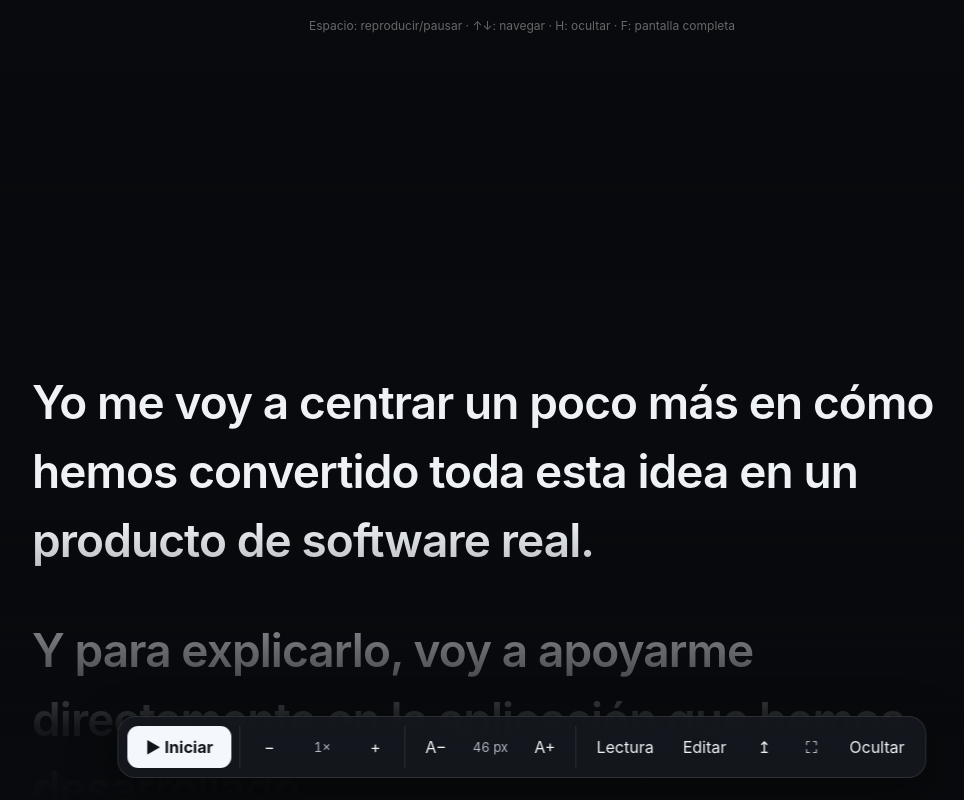
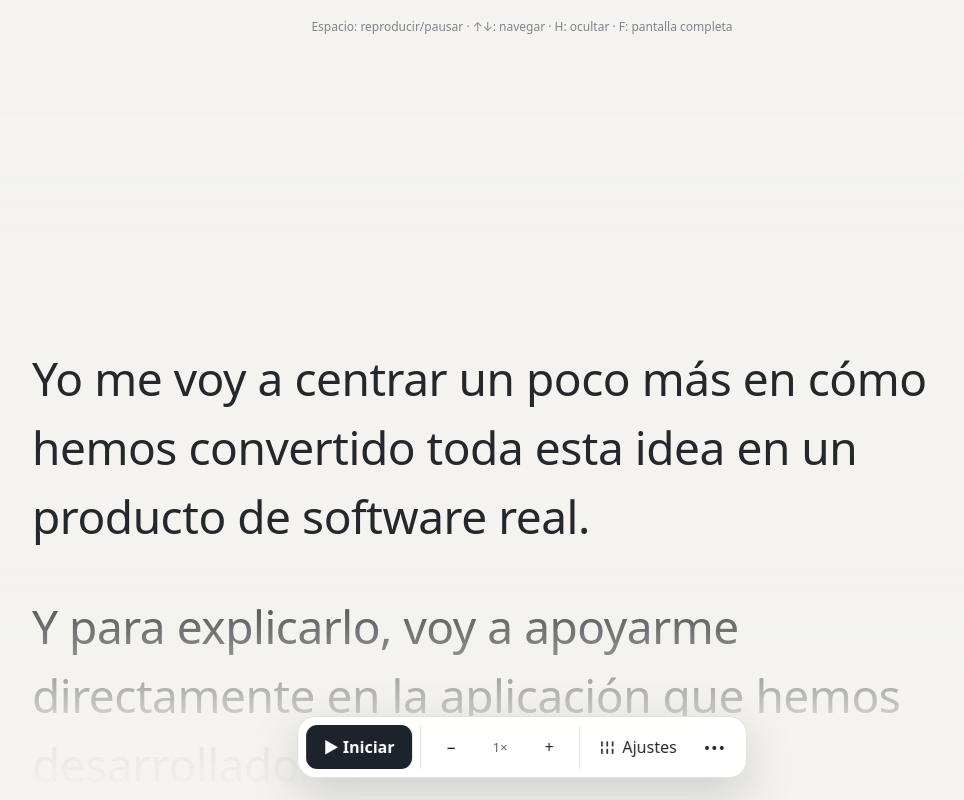
Before and after one commit to jlfernandezfernandez/teleprompter, a Svelte app: page / in a window 1280 px wide. Shown: the whole page, without its empty margins (118-1082 px from the left). Built offline with nearby package versions, Linux system fonts and the light colour scheme.

Commit message:
Redesign toolbar and add themes

```diff
--- a/src/App.svelte
+++ b/src/App.svelte
@@ -7,8 +7,10 @@
     speed: 'teleprompter-speed',
     font: 'teleprompter-font',
     width: 'teleprompter-width',
-    lineHeight: 'teleprompter-line-height'
+    lineHeight: 'teleprompter-line-height',
+    theme: 'teleprompter-theme'
   };
+  type Theme = 'system' | 'light' | 'dark';
   let reader: HTMLDivElement;
   let text = DEFAULT_SCRIPT;
   let draft = DEFAULT_SCRIPT;
@@ -18,7 +20,9 @@
   let lineHeight = 1.5;
   let playing = false;
   let controlsHidden = false;
-  let readingSettingsOpen = false;
+  let settingsOpen = false;
+  let moreOpen = false;
+  let theme: Theme = 'system';
   let editing = false;
 
   const paragraphs = () => text.split(/\n\s*\n/).filter(Boolean);
@@ -34,6 +38,8 @@
     fontSize = Number(localStorage.getItem(KEYS.font)) || 46;
     readerWidth = Number(localStorage.getItem(KEYS.width)) || 980;
     lineHeight = Number(localStorage.getItem(KEYS.lineHeight)) || 1.5;
+    theme = (localStorage.getItem(KEYS.theme) as Theme | null) || 'system';
+    document.documentElement.dataset.theme = theme;
 
     let frame = 0;
     let previous = 0;
@@ -53,8 +59,9 @@
     frame = requestAnimationFrame(tick);
 
     const onKey = (event: KeyboardEvent) => {
+      if (event.key === 'Escape') { editing = false; settingsOpen = false; moreOpen = false; return; }
       if (editing) return;
-      if (event.code === 'Space') { event.preventDefault(); playing = !playing; }
+      if (event.code === 'Space') { event.preventDefault(); playing = !playing; closePopovers(); }
       else if (event.key.toLowerCase() === 'h') controlsHidden = !controlsHidden;
       else if (event.key.toLowerCase() === 'f') toggleFullscreen();
       else if (event.key === 'ArrowDown') { event.preventDefault(); move(innerHeight * .18); }
@@ -81,8 +88,27 @@
     localStorage.setItem(KEYS.lineHeight, String(value));
   }
   function resetReadingSettings() {
+    fontSize = 46;
+    localStorage.setItem(KEYS.font, String(fontSize));
     changeReaderWidth(980);
     changeLineHeight(1.5);
+  }
+  function changeTheme(value: Theme) {
+    theme = value;
+    document.documentElement.dataset.theme = value;
+    localStorage.setItem(KEYS.theme, value);
+  }
+  function closePopovers() {
+    settingsOpen = false;
+    moreOpen = false;
+  }
+  function toggleSettings() {
+    settingsOpen = !settingsOpen;
+    moreOpen = false;
+  }
+  function toggleMore() {
+    moreOpen = !moreOpen;
+    settingsOpen = false;
   }
   function move(amount: number) {
     playing = false;
@@ -94,6 +120,7 @@
   }
   function openEditor() {
     playing = false;
+    closePopovers();
     draft = text;
     editing = true;
   }
@@ -125,9 +152,17 @@
   <div class="shade bottom" aria-hidden="true"></div>
   <div class="hint">Espacio: reproducir/pausar · ↑↓: navegar · H: ocultar · F: pantalla completa</div>
 
-  {#if readingSettingsOpen}
-    <section class="reading-settings" aria-label="Ajustes de lectura">
-      <header><strong>Lectura</strong><button class="close-settings" aria-label="Cerrar ajustes" onclick={() => readingSettingsOpen = false}>✕</button></header>
+  {#if settingsOpen || moreOpen}
+    <button class="popover-dismiss" aria-label="Cerrar menú" onclick={closePopovers}></button>
+  {/if}
+
+  {#if settingsOpen}
+    <section id="reading-settings" class="popover settings" aria-label="Ajustes de lectura">
+      <header><strong>Ajustes de lectura</strong><button class="popover-close" aria-label="Cerrar ajustes" onclick={closePopovers}>✕</button></header>
+      <label>
+        <span><span>Tamaño del texto</span><output>{fontSize} px</output></span>
+        <input type="range" min="28" max="76" step="2" value={fontSize} oninput={(event) => { fontSize = Number(event.currentTarget.value); localStorage.setItem(KEYS.font, String(fontSize)); }} />
+      </label>
       <label>
         <span><span>Ancho del texto</span><output>{readerWidth} px</output></span>
         <input type="range" min="480" max="1280" step="20" value={readerWidth} oninput={(event) => changeReaderWidth(Number(event.currentTarget.value))} />
@@ -136,15 +171,31 @@
         <span><span>Espaciado de líneas</span><output>{lineHeight.toFixed(2)}×</output></span>
         <input type="range" min="1.25" max="1.9" step="0.05" value={lineHeight} oninput={(event) => changeLineHeight(Number(event.currentTarget.value))} />
       </label>
+      <fieldset>
+        <legend>Tema</legend>
+        <div class="segmented">
+          {#each [['system', 'Sistema'], ['light', 'Claro'], ['dark', 'Oscuro']] as option}
+            <button class:active={theme === option[0]} aria-pressed={theme === option[0]} onclick={() => changeTheme(option[0] as Theme)}>{option[1]}</button>
+          {/each}
+        </div>
+      </fieldset>
       <button class="reset-settings" onclick={resetReadingSettings}>Restablecer</button>
+    </section>
+  {/if}
+
+  {#if moreOpen}
+    <section id="more-actions" class="popover more-menu" aria-label="Más acciones">
+      <button onclick={openEditor}><span>Editar texto</span><span aria-hidden="true">E</span></button>
+      <button onclick={() => { reset(); closePopovers(); }}><span>Volver al inicio</span><span aria-hidden="true">↥</span></button>
+      <button onclick={() => { toggleFullscreen(); closePopovers(); }}><span>Pantalla completa</span><span aria-hidden="true">F</span></button>
+      <button onclick={() => { controlsHidden = true; closePopovers(); }}><span>Ocultar controles</span><span aria-hidden="true">H</span></button>
     </section>
   {/if}
 
   <nav class="toolbar" aria-label="Controles del teleprompter">
     <div class="group"><button class="btn primary" class:active={playing} onclick={() => playing = !playing}>{playing ? 'Ⅱ  Pausa' : '▶  Iniciar'}</button></div>
     <div class="group"><button class="btn" aria-label="Más lento" onclick={() => changeSpeed(-.25)}>−</button><span class="value">{speed}×</span><button class="btn" aria-label="Más rápido" onclick={() => changeSpeed(.25)}>+</button></div>
-    <div class="group"><button class="btn" aria-label="Texto más pequeño" onclick={() => changeFont(-2)}>A−</button><span class="value">{fontSize} px</span><button class="btn" aria-label="Texto más grande" onclick={() => changeFont(2)}>A+</button></div>
-    <div class="group"><button class="btn" class:active={readingSettingsOpen} aria-expanded={readingSettingsOpen} onclick={() => readingSettingsOpen = !readingSettingsOpen}>Lectura</button><button class="btn" onclick={openEditor}>Editar</button><button class="btn" aria-label="Volver al inicio" onclick={reset}>↥</button><button class="btn" aria-label="Pantalla completa" onclick={toggleFullscreen}>⛶</button><button class="btn" onclick={() => { controlsHidden = true; readingSettingsOpen = false; }}>Ocultar</button></div>
+    <div class="group actions"><button class="btn labelled" class:active={settingsOpen} aria-expanded={settingsOpen} aria-controls="reading-settings" onclick={toggleSettings}><span aria-hidden="true">☷</span> Ajustes</button><button class="btn more" class:active={moreOpen} aria-label="Más acciones" aria-expanded={moreOpen} aria-controls="more-actions" onclick={toggleMore}>•••</button></div>
   </nav>
   <button class="show-controls" aria-label="Mostrar controles" onclick={() => controlsHidden = false}>•••</button>
 
--- a/src/styles.css
+++ b/src/styles.css
@@ -1,51 +1,104 @@
-:root { color-scheme: dark; font-family: Inter, ui-sans-serif, system-ui, -apple-system, BlinkMacSystemFont, "Segoe UI", sans-serif; }
+:root {
+  color-scheme: dark;
+  font-family: ui-sans-serif, system-ui, -apple-system, BlinkMacSystemFont, "Segoe UI", Arial, sans-serif;
+  --bg: #080a0d; --bg-rgb: 8,10,13; --text: #eef1f5; --strong: #fff;
+  --muted: #aeb6c2; --faint: #707986; --surface: rgba(21,24,30,.94);
+  --surface-solid: #15181e; --border: rgba(255,255,255,.11); --hover: rgba(255,255,255,.09);
+  --accent: #8ec5ff; --accent-soft: rgba(142,197,255,.12); --primary: #f4f7fb; --primary-text: #11151a;
+  --modal: rgba(0,0,0,.72); --shadow: rgba(0,0,0,.48);
+}
+:root[data-theme="light"] {
+  color-scheme: light;
+  --bg: #f4f3ef; --bg-rgb: 244,243,239; --text: #24272b; --strong: #111317;
+  --muted: #59616b; --faint: #7d858e; --surface: rgba(255,255,255,.94);
+  --surface-solid: #fff; --border: rgba(20,24,28,.13); --hover: rgba(20,24,28,.07);
+  --accent: #1769aa; --accent-soft: rgba(23,105,170,.11); --primary: #1d232a; --primary-text: #fff;
+  --modal: rgba(30,32,35,.32); --shadow: rgba(45,48,52,.2);
+}
+@media (prefers-color-scheme: light) {
+  :root[data-theme="system"] {
+    color-scheme: light;
+    --bg: #f4f3ef; --bg-rgb: 244,243,239; --text: #24272b; --strong: #111317;
+    --muted: #59616b; --faint: #7d858e; --surface: rgba(255,255,255,.94);
+    --surface-solid: #fff; --border: rgba(20,24,28,.13); --hover: rgba(20,24,28,.07);
+    --accent: #1769aa; --accent-soft: rgba(23,105,170,.11); --primary: #1d232a; --primary-text: #fff;
+    --modal: rgba(30,32,35,.32); --shadow: rgba(45,48,52,.2);
+  }
+}
 * { box-sizing: border-box; }
 html, body, #app { height: 100%; margin: 0; overflow: hidden; }
-body { background: #080a0d; color: #eef1f5; }
-button, textarea { font: inherit; color: inherit; }
+body { background: var(--bg); color: var(--text); transition: background .2s, color .2s; }
+button, textarea, input { font: inherit; color: inherit; }
+button:focus-visible, textarea:focus-visible, input:focus-visible { outline: 3px solid var(--accent); outline-offset: 2px; }
 .reader { position: fixed; inset: 0; overflow-y: auto; scroll-behavior: smooth; scrollbar-width: none; overscroll-behavior: contain; }
 .reader::-webkit-scrollbar { display: none; }
-.script { width: calc(100vw - 40px); margin: 0 auto; padding: 46vh 0 52vh; font-weight: 560; letter-spacing: -.02em; }
+.script { width: calc(100vw - 40px); margin: 0 auto; padding: 43vh 0 48vh; font-family: ui-sans-serif, system-ui, -apple-system, "Segoe UI", Arial, sans-serif; font-weight: 530; letter-spacing: -.01em; }
 .script p { margin: 0 0 .9em; white-space: pre-line; }
-.script .cue { color: #8ec5ff; font-size: .68em; font-weight: 750; letter-spacing: .03em; text-transform: uppercase; }
-.script strong { color: #fff; font-weight: 780; }
-.shade { position: fixed; z-index: 3; left: 0; right: 0; height: 35vh; pointer-events: none; }
-.shade.top { top: 0; background: linear-gradient(#080a0d 8%, rgba(8,10,13,.92) 36%, transparent); }
-.shade.bottom { bottom: 0; background: linear-gradient(transparent, rgba(8,10,13,.94) 74%, #080a0d); }
-.toolbar { position: fixed; z-index: 10; left: 50%; bottom: 22px; transform: translateX(-50%); display: flex; align-items: center; gap: 8px; max-width: calc(100vw - 24px); padding: 9px; border: 1px solid rgba(255,255,255,.1); border-radius: 18px; background: rgba(21,24,30,.92); box-shadow: 0 16px 50px rgba(0,0,0,.42); backdrop-filter: blur(18px); transition: .2s; }
+.script .cue { color: var(--accent); font-size: .68em; font-weight: 720; letter-spacing: .025em; text-transform: uppercase; }
+.script strong { color: var(--strong); font-weight: 740; }
+.shade { position: fixed; z-index: 3; left: 0; right: 0; height: 30vh; pointer-events: none; }
+.shade.top { top: 0; background: linear-gradient(var(--bg) 8%, rgba(var(--bg-rgb),.92) 36%, transparent); }
+.shade.bottom { bottom: 0; background: linear-gradient(transparent, rgba(var(--bg-rgb),.94) 74%, var(--bg)); }
+.toolbar { position: fixed; z-index: 10; left: 50%; bottom: 22px; transform: translateX(-50%); display: flex; align-items: center; gap: 8px; max-width: calc(100vw - 24px); padding: 8px; border: 1px solid var(--border); border-radius: 18px; background: var(--surface); box-shadow: 0 16px 50px var(--shadow); backdrop-filter: blur(18px); transition: opacity .2s, transform .2s, background .2s; }
 .controls-hidden .toolbar { opacity: 0; pointer-events: none; transform: translate(-50%,18px); }
-.group { display: flex; align-items: center; gap: 5px; padding-right: 8px; border-right: 1px solid rgba(255,255,255,.1); }
+.group { display: flex; align-items: center; gap: 3px; padding-right: 8px; border-right: 1px solid var(--border); }
 .group:last-child { padding: 0; border: 0; }
-.btn { height: 42px; min-width: 42px; border: 0; border-radius: 11px; background: transparent; cursor: pointer; padding: 0 12px; }
-.btn:hover { background: rgba(255,255,255,.09); }
-.btn.active { color: #8ec5ff; background: rgba(142,197,255,.1); }
-.btn.primary { min-width: 104px; background: #f4f7fb; color: #11151a; font-weight: 720; }
-.btn.primary.active { background: #cfe6ff; }
-.value { min-width: 54px; text-align: center; color: #aeb6c2; font-size: 13px; font-variant-numeric: tabular-nums; }
-.show-controls { position: fixed; z-index: 11; right: 13px; bottom: 13px; width: 42px; height: 42px; border: 1px solid rgba(255,255,255,.1); border-radius: 50%; background: rgba(21,24,30,.92); cursor: pointer; opacity: 0; pointer-events: none; }
-.controls-hidden .show-controls { opacity: .72; pointer-events: auto; }
-.hint { position: fixed; z-index: 5; top: 18px; left: 50%; transform: translateX(-50%); color: rgba(255,255,255,.38); font-size: 12px; white-space: nowrap; }
+.btn { height: 44px; min-width: 44px; border: 0; border-radius: 11px; background: transparent; cursor: pointer; padding: 0 12px; transition: background .15s, color .15s; }
+.btn:hover { background: var(--hover); }
+.btn.active { color: var(--accent); background: var(--accent-soft); }
+.btn.primary { min-width: 106px; background: var(--primary); color: var(--primary-text); font-weight: 720; }
+.btn.primary:hover { filter: brightness(.94); }
+.btn.labelled { display: flex; align-items: center; gap: 7px; }
+.btn.labelled span { font-size: 17px; transform: rotate(90deg); }
+.btn.more { font-size: 17px; letter-spacing: 1px; }
+.value { min-width: 48px; text-align: center; color: var(--muted); font-size: 13px; font-variant-numeric: tabular-nums; }
+.show-controls { position: fixed; z-index: 11; right: 13px; bottom: 13px; width: 44px; height: 44px; border: 1px solid var(--border); border-radius: 50%; background: var(--surface); color: var(--text); cursor: pointer; opacity: 0; pointer-events: none; }
+.controls-hidden .show-controls { opacity: .78; pointer-events: auto; }
+.hint { position: fixed; z-index: 5; top: 18px; left: 50%; transform: translateX(-50%); color: var(--faint); font-size: 12px; white-space: nowrap; }
 .controls-hidden .hint { opacity: 0; }
-.reading-settings { position: fixed; z-index: 12; left: 50%; bottom: 86px; width: min(360px, calc(100vw - 24px)); transform: translateX(-50%); padding: 16px; border: 1px solid rgba(255,255,255,.11); border-radius: 16px; background: rgba(21,24,30,.97); box-shadow: 0 18px 54px rgba(0,0,0,.5); backdrop-filter: blur(18px); }
-.reading-settings header, .reading-settings label > span { display: flex; align-items: center; justify-content: space-between; }
-.reading-settings header { margin-bottom: 18px; }
-.reading-settings header strong { font-size: 15px; }
-.reading-settings label { display: block; margin-top: 16px; color: #d7dce3; font-size: 13px; }
-.reading-settings output { color: #8ec5ff; font-variant-numeric: tabular-nums; }
-.reading-settings input[type="range"] { width: 100%; margin: 10px 0 0; accent-color: #8ec5ff; cursor: pointer; }
-.close-settings, .reset-settings { border: 0; background: transparent; color: #9da6b3; cursor: pointer; }
-.close-settings { width: 30px; height: 30px; border-radius: 8px; }
-.close-settings:hover { background: rgba(255,255,255,.08); color: #fff; }
-.reset-settings { margin-top: 18px; padding: 0; font-size: 12px; }
-.reset-settings:hover { color: #fff; }
-.modal { position: fixed; z-index: 20; inset: 0; display: grid; place-items: center; background: rgba(0,0,0,.72); backdrop-filter: blur(6px); }
-.editor { width: min(820px, calc(100vw - 28px)); height: min(760px, calc(100vh - 28px)); display: flex; flex-direction: column; border: 1px solid rgba(255,255,255,.13); border-radius: 20px; background: #111419; overflow: hidden; box-shadow: 0 30px 100px rgba(0,0,0,.65); }
-.editor header, .editor footer { display: flex; align-items: center; padding: 14px 20px; border-bottom: 1px solid rgba(255,255,255,.09); }
+.popover-dismiss { position: fixed; z-index: 8; inset: 0; width: 100%; height: 100%; padding: 0; border: 0; background: transparent; cursor: default; }
+.popover { position: fixed; z-index: 12; bottom: 86px; padding: 16px; border: 1px solid var(--border); border-radius: 16px; background: var(--surface); box-shadow: 0 18px 54px var(--shadow); backdrop-filter: blur(18px); }
+.settings { left: 50%; width: min(370px, calc(100vw - 24px)); transform: translateX(-50%); }
+.popover header, .popover label > span { display: flex; align-items: center; justify-content: space-between; }
+.popover header { margin-bottom: 16px; }
+.popover header strong { font-size: 15px; }
+.popover label { display: block; margin-top: 15px; color: var(--text); font-size: 13px; }
+.popover output { color: var(--accent); font-variant-numeric: tabular-nums; }
+.popover input[type="range"] { width: 100%; margin: 9px 0 0; accent-color: var(--accent); cursor: pointer; }
+.popover-close, .reset-settings { border: 0; background: transparent; color: var(--muted); cursor: pointer; }
+.popover-close { width: 32px; height: 32px; border-radius: 8px; }
+.popover-close:hover { background: var(--hover); color: var(--text); }
+.reset-settings { margin-top: 17px; padding: 0; font-size: 12px; }
+.reset-settings:hover { color: var(--text); }
+.popover fieldset { margin: 17px 0 0; padding: 0; border: 0; }
+.popover legend { margin-bottom: 9px; font-size: 13px; }
+.segmented { display: grid; grid-template-columns: repeat(3,1fr); gap: 3px; padding: 3px; border-radius: 10px; background: var(--hover); }
+.segmented button { min-height: 36px; border: 0; border-radius: 8px; background: transparent; color: var(--muted); cursor: pointer; font-size: 12px; }
+.segmented button.active { background: var(--surface-solid); color: var(--text); box-shadow: 0 1px 5px var(--shadow); }
+.more-menu { right: max(12px, calc(50vw - 305px)); width: 230px; padding: 7px; }
+.more-menu button { display: flex; align-items: center; justify-content: space-between; width: 100%; min-height: 44px; padding: 0 11px; border: 0; border-radius: 9px; background: transparent; color: var(--text); cursor: pointer; text-align: left; }
+.more-menu button:hover { background: var(--hover); }
+.more-menu button span:last-child { color: var(--faint); font-size: 12px; }
+.modal { position: fixed; z-index: 20; inset: 0; display: grid; place-items: center; background: var(--modal); backdrop-filter: blur(6px); }
+.editor { width: min(820px, calc(100vw - 28px)); height: min(760px, calc(100vh - 28px)); display: flex; flex-direction: column; border: 1px solid var(--border); border-radius: 20px; background: var(--surface-solid); overflow: hidden; box-shadow: 0 30px 100px var(--shadow); }
+.editor header, .editor footer { display: flex; align-items: center; padding: 14px 20px; border-bottom: 1px solid var(--border); }
 .editor header { justify-content: space-between; }
 .editor h2 { margin: 0; font-size: 17px; }
-.editor footer { justify-content: flex-end; gap: 10px; border-top: 1px solid rgba(255,255,255,.09); border-bottom: 0; }
-.editor .autosave { margin-right: auto; color: #8993a1; font-size: 13px; }
-.editor textarea { flex: 1; width: 100%; resize: none; border: 0; outline: 0; padding: 24px; background: transparent; font-size: 18px; line-height: 1.6; }
-.editor .save { background: #eaf3ff; color: #10151b; font-weight: 700; }
-@media (max-width: 720px) { .toolbar { flex-wrap: wrap; justify-content: center; width: min(470px, calc(100vw - 20px)); } .script { width: calc(100vw - 32px); } .group { border: 0; padding: 0; } .btn { padding: 0 9px; } .reading-settings { bottom: 132px; } }
-@media (prefers-reduced-motion: reduce) { .reader { scroll-behavior: auto; } }
+.editor footer { justify-content: flex-end; gap: 10px; border-top: 1px solid var(--border); border-bottom: 0; }
+.editor .autosave { margin-right: auto; color: var(--muted); font-size: 13px; }
+.editor textarea { flex: 1; width: 100%; resize: none; border: 0; outline: 0; padding: 24px; background: transparent; color: var(--text); font-size: 18px; line-height: 1.6; }
+.editor .save { background: var(--primary); color: var(--primary-text); font-weight: 700; }
+@media (max-width: 640px) {
+  .toolbar { width: auto; max-width: calc(100vw - 16px); bottom: 12px; }
+  .btn { padding: 0 9px; }
+  .btn.primary { min-width: 96px; }
+  .btn.labelled { font-size: 0; gap: 0; }
+  .btn.labelled span { font-size: 17px; }
+  .script { width: calc(100vw - 32px); }
+  .popover { bottom: 76px; }
+  .settings { width: calc(100vw - 16px); }
+  .more-menu { right: 8px; }
+  .hint { display: none; }
+  .editor .autosave { max-width: 190px; }
+}
+@media (prefers-reduced-motion: reduce) { .reader { scroll-behavior: auto; } * { transition-duration: 0s !important; } }
```
Also changed, not shown: 1 other file (tests, documents, lock files or other folders).
